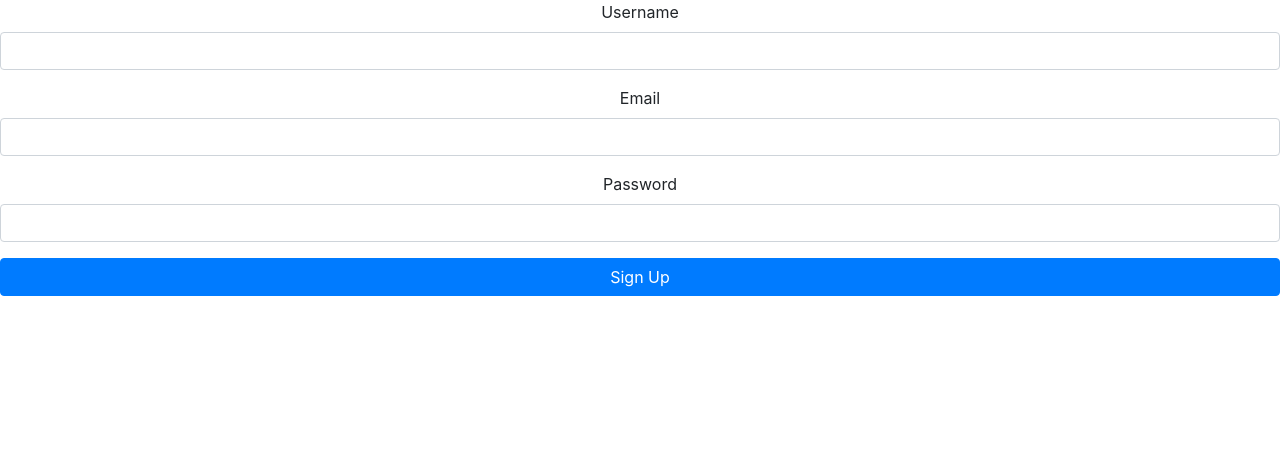
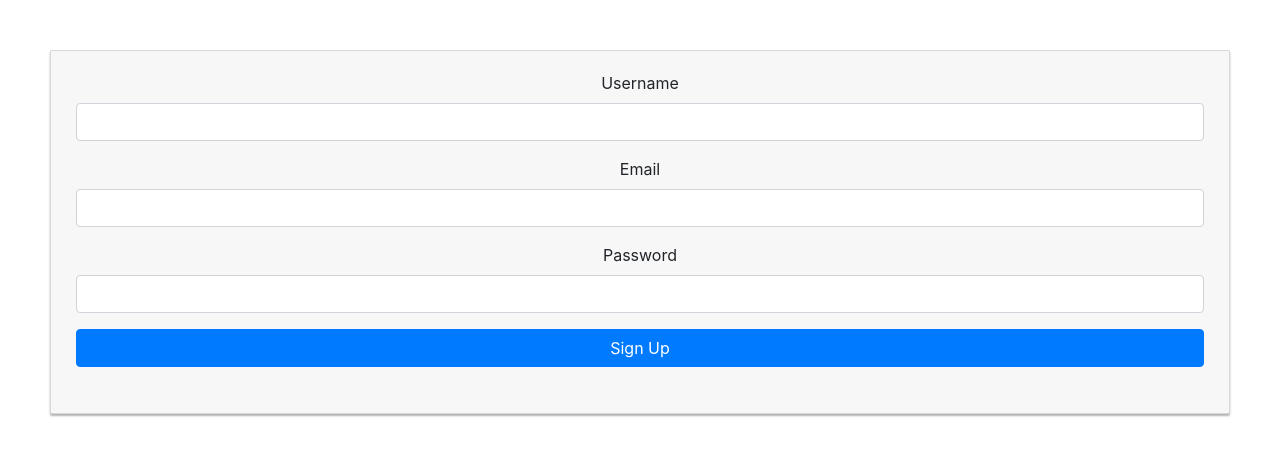
Before and after one commit to darren-lim/CardanoTokenBetting, a React (Create React App) app in the folder client/: page /#/ in a window 1280 px wide. Shown: the top 456 px of the page. Built offline with nearby package versions, Linux system fonts and the light colour scheme; no server answers.

Commit message:
renaming and register ux changes

```diff
--- a/client/src/pages/App.css
+++ b/client/src/pages/App.css
@@ -24,6 +24,8 @@
   color: white;
 }
 
+
+
 .App-link {
   color: #61dafb;
 }
--- a/client/src/pages/App.js
+++ b/client/src/pages/App.js
@@ -3,7 +3,7 @@ import { render } from "react-dom";
 import { HashRouter as Router, Route, Switch, Redirect } from "react-router-dom";
 import Landing from '../components/Home/Landing/Landing';
 import './App.css';
-import Register from '../pages/Register';
+import Register from './Register-page';
 
 
 // Home Page
--- /dev/null
+++ b/client/src/pages/Register-page.css
@@ -0,0 +1,14 @@
+.card {
+    background-color: #f7f7f7;
+    padding: 20px 25px 30px;
+    margin: 0 auto 25px;
+    margin-top: 50px;
+    margin-left: 50px;
+    margin-right: 50px;
+    -moz-border-radius: 2px;
+    -webkit-border-radius: 2px;
+    border-radius: 2px;
+    -moz-box-shadow: 0px 2px 2px rgba(0, 0, 0, 0.3);
+    -webkit-box-shadow: 0px 2px 2px rgba(0, 0, 0, 0.3);
+    box-shadow: 0px 2px 2px rgba(0, 0, 0, 0.3);
+  }
--- a/client/src/pages/Register.js
+++ b/client/src/pages/Register-page.js
@@ -1,6 +1,6 @@
 import React, { Component } from "react";
 import 'bootstrap/dist/css/bootstrap.css';
-
+import './Register-page.css';
 import AuthService from '../services/auth';
 
 // const required = value => {
@@ -100,7 +100,7 @@ class Register extends Component {
 
     render() {
         return (
-            <div className= "register card-container">
+            <div className= "card card-container">
                 <form onSubmit={this.handleRegister}>
                     <div className="register card-form">
                         <div className="form-group">
```
